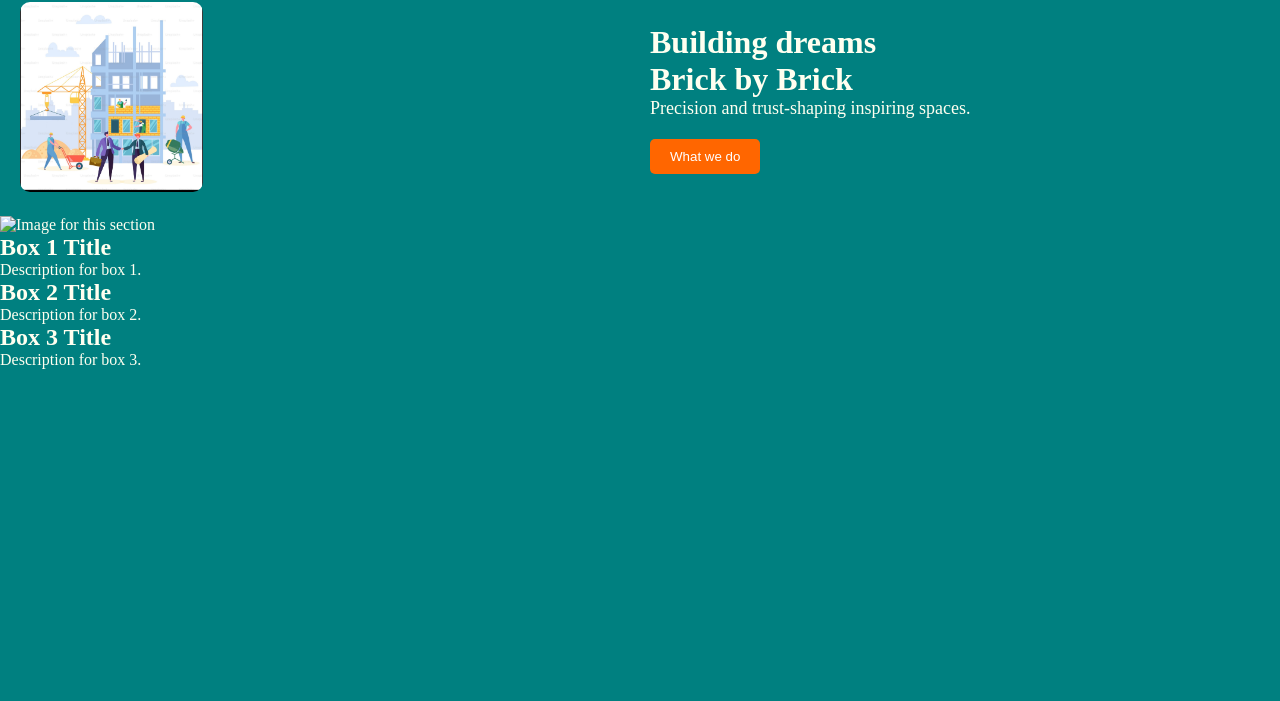
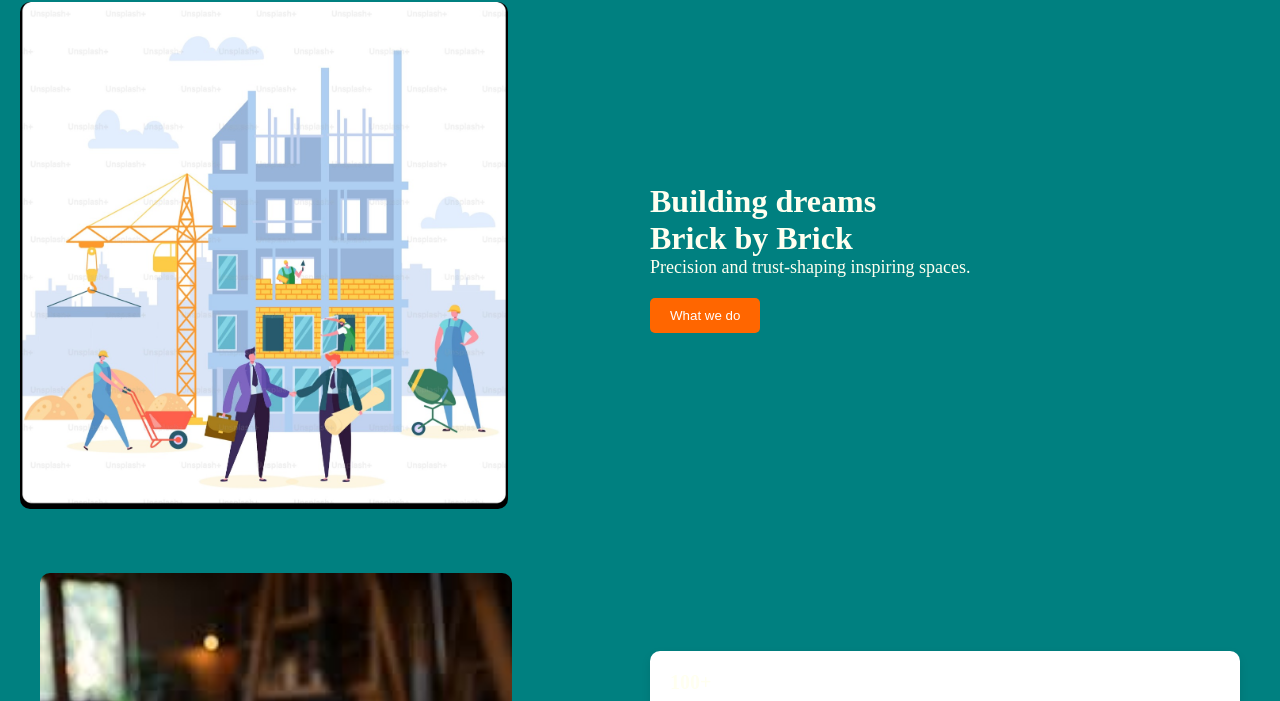
Before and after one commit to iamanduru/ConstructionLTD, a plain HTML site: page index.html in a window 1280 px wide. Shown: the part 72-773 px from the top of the page. Drawn offline with Linux system fonts and the light colour scheme.

Commit message:
Some Progress

```diff
--- a/index.css
+++ b/index.css
@@ -78,7 +78,7 @@ a{
 }
 
 .image {
-  width: 30%;
+  width: 80%;
   height: auto;
   border-radius: 10px;
   margin-right: 50px;
@@ -103,3 +103,65 @@ a{
   border-radius: 5px;
   cursor: pointer;
 }
+
+
+/* New Section Styles: Image and Boxed Content */
+.image-and-boxes {
+  display: flex;
+  justify-content: space-between;
+  align-items: center;
+  padding: 40px;
+  gap: 20px; /* Spacing between the image and boxes */
+}
+
+.left-image-container {
+  flex: 1;
+}
+
+.left-image {
+  width: 80%;
+  height: auto;
+  border-radius: 10px; /* Optional, gives the image rounded corners */
+}
+
+.right-boxes {
+  flex: 1;
+  display: flex;
+  flex-direction: column;
+  gap: 20px;
+}
+
+.box {
+  background-color: #ffffff; /* White background for the boxes */
+  box-shadow: 0 4px 10px rgba(0, 0, 0, 0.1); /* Adds subtle shadow */
+  padding: 20px;
+  border-radius: 10px; /* Optional, gives boxes rounded corners */
+}
+
+.box h2 {
+  font-size: 20px;
+  margin-bottom: 10px;
+}
+
+.box p {
+  font-size: 16px;
+  color: #333; /* Dark text for readability */
+}
+
+/* Media Queries for Responsiveness */
+@media (max-width: 768px) {
+  .image-and-boxes {
+    flex-direction: column;
+    align-items: center;
+  }
+
+  .left-image-container,
+  .right-boxes {
+    flex: none;
+    width: 100%;
+  }
+
+  .left-image {
+    width: 80%; /* Resize the image for small screens */
+  }
+}
--- a/index.html
+++ b/index.html
@@ -47,22 +47,23 @@
   <div class="image-and-boxes">
     <!-- Left Image -->
     <div class="left-image-container">
-       <img src="" alt="Image for this section" class="left-image">
+       <img src="Second DIV Image.jpg" alt="Image for this section" class="left-image">
     </div>
 
    <!-- Right Side: 3 Boxes with Text -->
    <div class="right-boxes">
     <div class="box">
-       <h2>Box 1 Title</h2>
-       <p>Description for box 1.</p>
+       <h2>100+</h2>
+       <p>Our Estemmed customers,clients& <br>partners</p>
     </div>
     <div class="box">
-       <h2>Box 2 Title</h2>
-       <p>Description for box 2.</p>
+       <h2>Total Projects</h2>
+       <h3>1952+</h3>
+       <p>Increases 126 each month</p>
     </div>
     <div class="box">
-       <h2>Box 3 Title</h2>
-       <p>Description for box 3.</p>
+
+       <p>6 years of dedicated service</p>
     </div>
  </div>
 </div>
```
